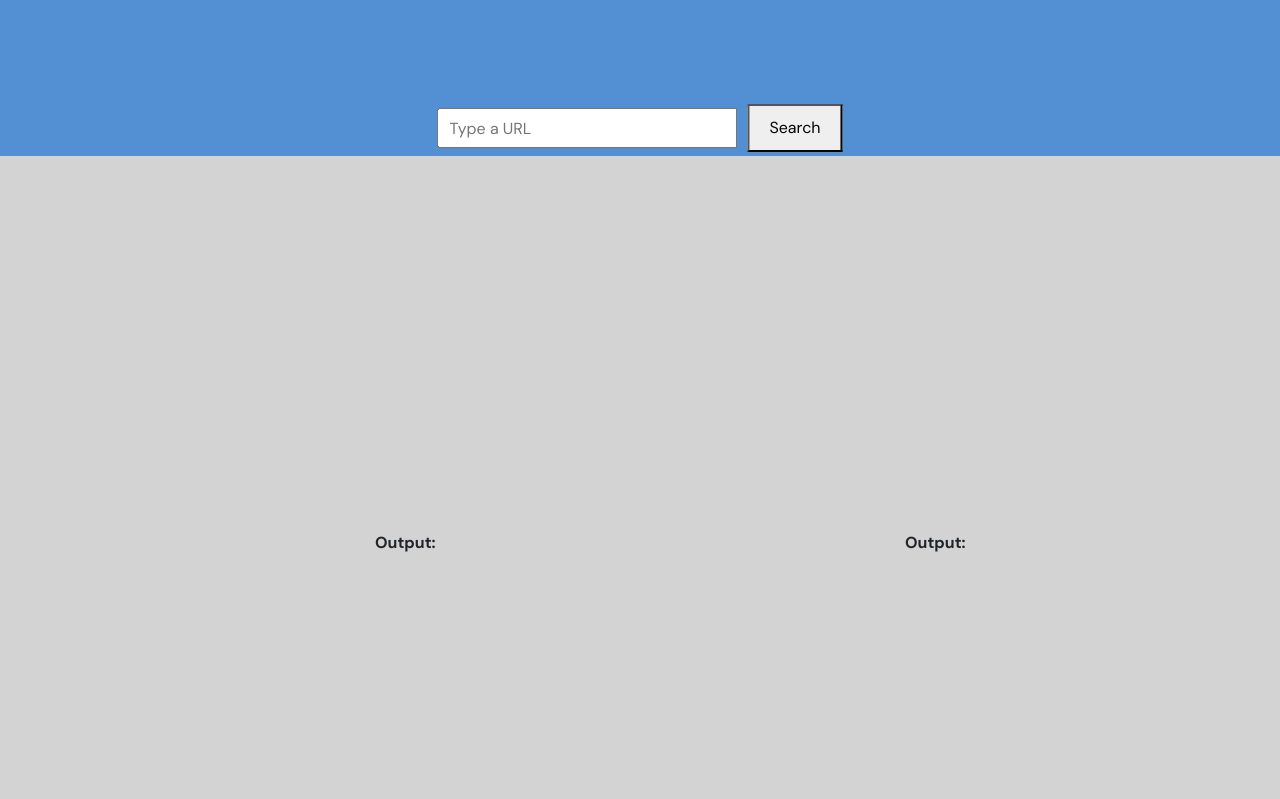
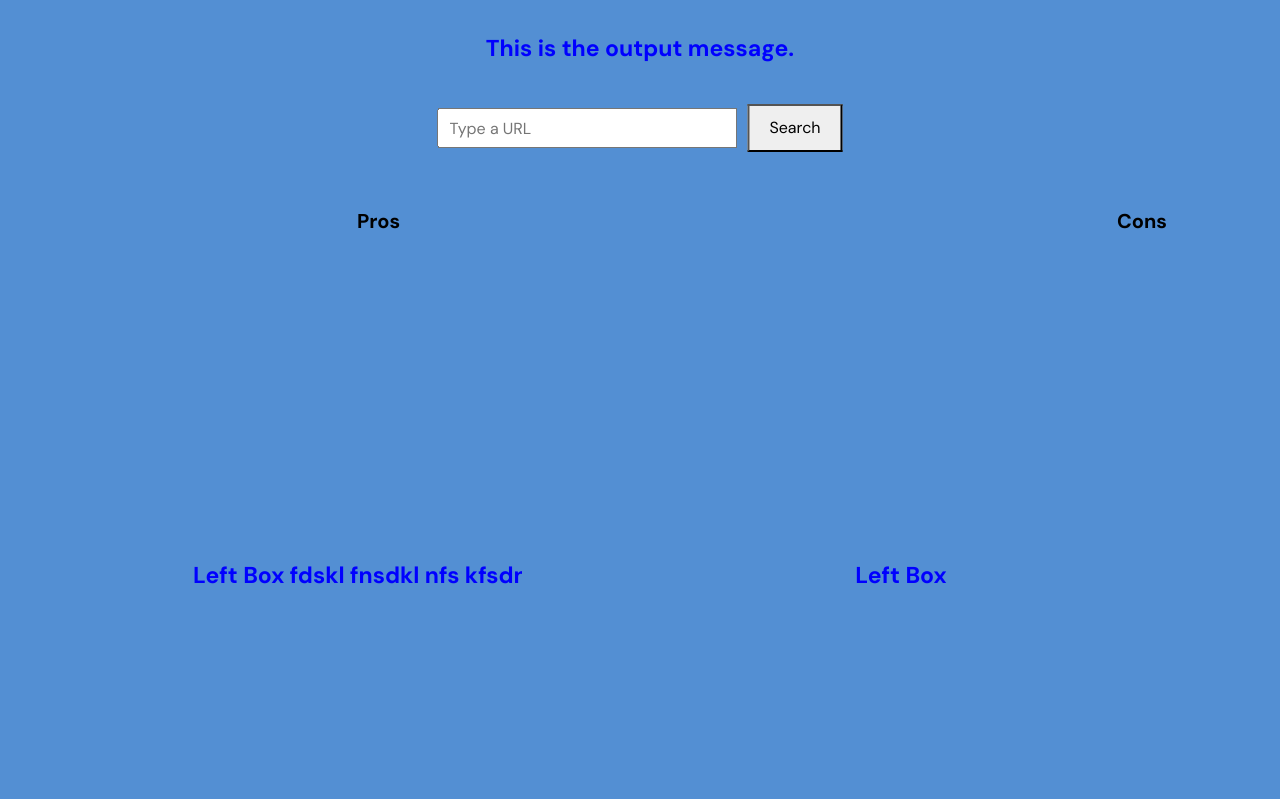
Before and after one commit to Rishit-dagli/Into-the-ReviewVerse, a Flask app: page /task/ in a window 1280 px wide. Shown: the part 94-893 px from the top of the page. Run offline with Flask 3, Linux system fonts and the light colour scheme; some libraries are stand-ins or nearby versions.

Commit message:
UI update

```diff
--- a/static/css/stylepro.css
+++ b/static/css/stylepro.css
@@ -36,40 +36,65 @@
     font-size: 16px;
   }
 
-  .left-container {
-    position: fixed;
-    left: 0px;
-    top: 250px;
-    height: 100%;
-    width: 300px;
-    padding: 375px;
-    background-color: lightgray;
+  #outputContainer {
+    display: flex;
+    justify-content: center;
+    align-items: center;
+    background-color: rgb(83, 143, 211);
+    padding: 10px;
+    height: 100px;
   }
 
-  #outputBox {
-    width: 100%;
-    height: 100px;
-    overflow: auto;
+
+
+
+  .left-container {
+    position: absolute;
+    top: 40%;
+    left: 0px;
+    width: 758px;
+    height: 450px;
+    background-color: rgb(83, 143, 211);
+    padding: 10px;
+    display: flex;
+    justify-content: center;
+    align-items: center;
   }
 
   .right-container {
-    position: fixed;
+    position: absolute;
+    top: 40%;
     right: 0px;
-    top: 250px;
-    height: 100%;
-    width: 300px;
-    padding: 375px;
-    background-color: lightgray;
+    width: 758px;
+    height: 450px;
+    background-color: rgb(83, 143, 211);
+    padding: 10px;
+    display: flex;
+    justify-content: center;
+    align-items: center;
   }
 
-  #outputBox {
-    width: 100%;
-    height: 100px;
-    overflow: auto;
+
+  .outputText {
+    font-size: 23px;
+    color: blue;
+    font-weight: bold;
+    text-align: center;
+    align-self: center;
+    text-align: left; /* Updated */
+    margin-top: 0; /* Added */
+
   }
 
-  .output-label {
-    font-weight: bold;
-    margin-bottom: 5px;
-    padding-top: -10px;
+
+  .hidden {
+    display: none;
   }
+
+
+  .title-colour {
+    color: rgb(254, 254, 254);
+    position: absolute;
+    top: 300px;
+    left: 1118px;
+  }
--- a/static/js/script.js
+++ b/static/js/script.js
@@ -75,3 +75,13 @@
   searchResult.textContent = `Search Results for: ${searchQuery}`;
   searchResultsContainer.appendChild(searchResult);
 }
+
+
+function showOutputBoxes() {
+  var outputContainer = document.querySelector('.output-container');
+  var leftBox = document.querySelector('.left-container');
+  var rightBox = document.querySelector('.right-container');
+  outputContainer.classList.remove('hidden');
+  leftBox.classList.remove('hidden');
+  rightBox.classList.remove('hidden');
+}
--- a/templates/task.html
+++ b/templates/task.html
@@ -78,20 +78,43 @@
         <div class="search-container">
             <form action="{{ url_for('search') }}" method="post" class="search-container">
                 <input type="text" name="searchInput" placeholder="Type a URL" class="medium-search-box">
-                <button type="submit">Search</button>
+                <button type="submit" >Search</button>
             </form>
+        </div>
+        <div id="outputContainer">
+            <p class="outputText">This is the output message.</p>
         </div>
 
         <div class="left-container">
-            <div class="output-label">Output:</div>
-            <div id="outputBox"></div>
+            <div class="outputText">Left Box fdskl  fnsdkl nfs kfsdn kls</div>
+          </div>
+
+        <div class="right-container">
+            <div class="outputText">Left Box</div>
+            <!-- {% if pros %}
+            <div>
+
+            <p>
+
+                {{ pros }}
+
+            </p>
+
+            </div>
+            {% endif %} -->
+
         </div>
-        <div class="right-container">
-            <div class="output-label">Output:</div>
-            {% if pros %}
-            <p>{{ pros }}</p>
-            {% endif %}
+
+
+        <div style="position: absolute; top: 300px; left: 357px; color: rgb(0, 0, 0); font-size: 20px;">
+            <b>Pros</b>
         </div>
+        <div style="position: absolute; top: 300px; left: 1117px; color: rgb(0, 0, 0); font-size: 20px;">
+           <b>Cons</b>
+        </div>
+
+
+
 
     </section>
 
```
